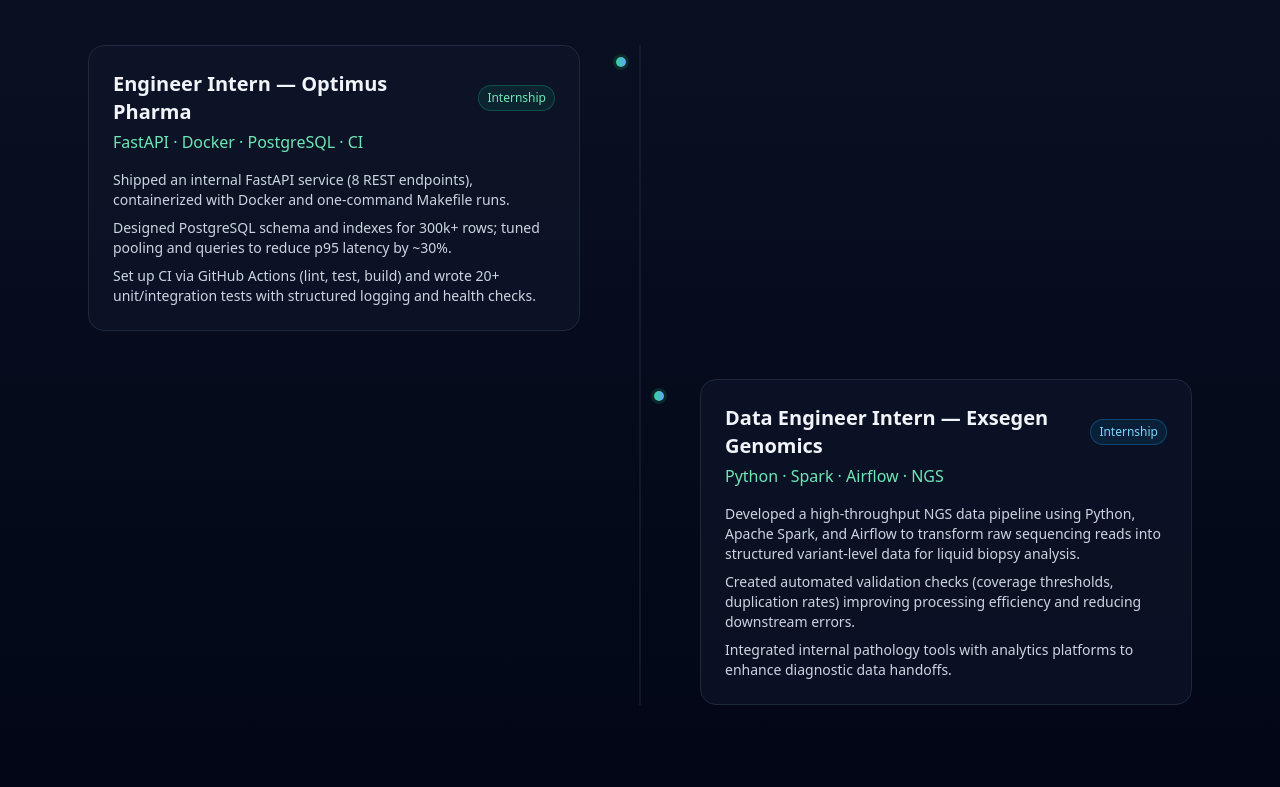
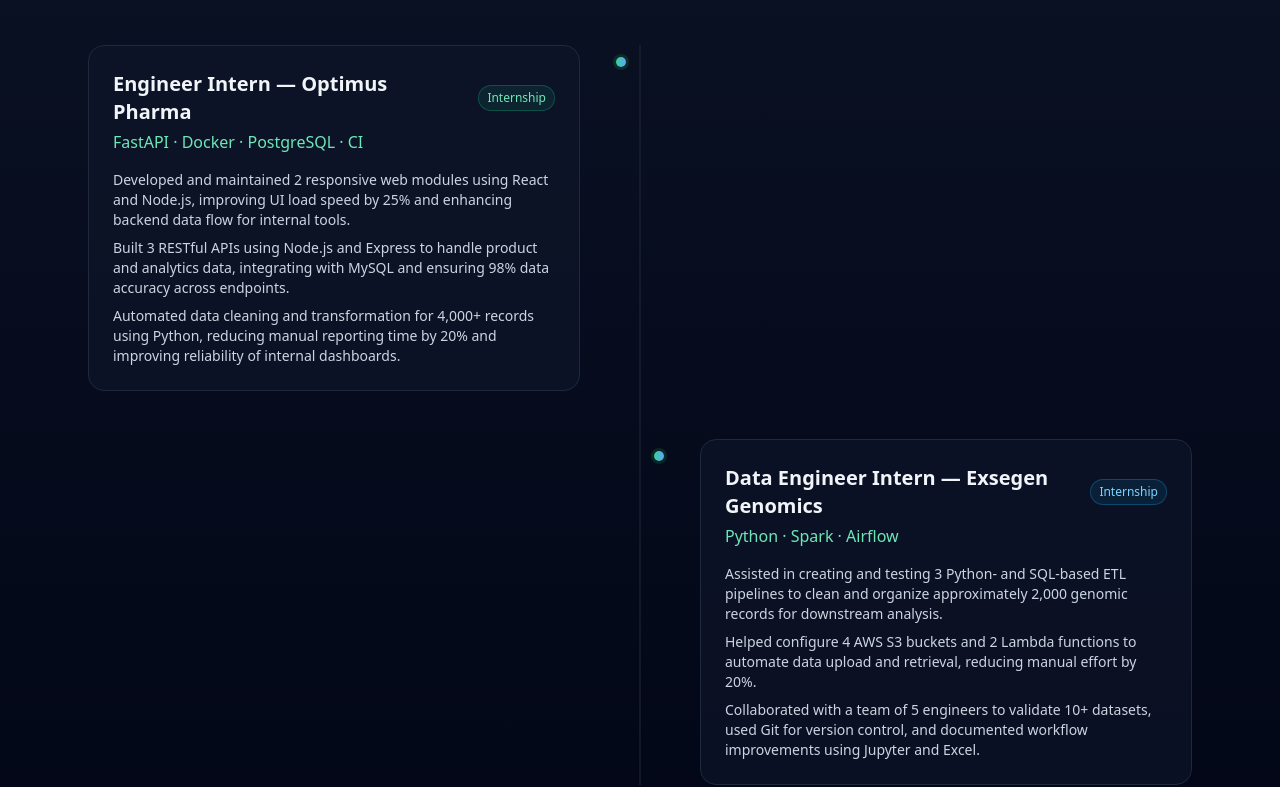
Before and after one commit to Rahul200512/rahul-portfolio, a plain HTML site: page experience.html in a window 1280 px wide. Shown: the part 199-986 px from the top of the page. Drawn offline with nearby package versions, Linux system fonts and the light colour scheme.

Commit message:
Updated portfolio with next text

```diff
--- a/experience.html
+++ b/experience.html
@@ -56,9 +56,9 @@
                 </div>
                 <div class="mt-1 text-emerald-300">FastAPI · Docker · PostgreSQL · CI</div>
                 <ul class="mt-4 space-y-2 text-slate-300 text-sm">
-                  <li>Shipped an internal FastAPI service (8 REST endpoints), containerized with Docker and one-command Makefile runs.</li>
-                  <li>Designed PostgreSQL schema and indexes for 300k+ rows; tuned pooling and queries to reduce p95 latency by ~30%.</li>
-                  <li>Set up CI via GitHub Actions (lint, test, build) and wrote 20+ unit/integration tests with structured logging and health checks.</li>
+                  <li>Developed and maintained 2 responsive web modules using React and Node.js, improving UI load speed by 25% and enhancing backend data flow for internal tools.</li>
+                  <li>Built 3 RESTful APIs using Node.js and Express to handle product and analytics data, integrating with MySQL and ensuring 98% data accuracy across endpoints.</li>
+                  <li>Automated data cleaning and transformation for 4,000+ records using Python, reducing manual reporting time by 20% and improving reliability of internal dashboards.</li>
                 </ul>
               </article>
             </div>
@@ -75,11 +75,11 @@
                   <h3 class="text-lg md:text-xl font-semibold text-slate-100">Data Engineer Intern — Exsegen Genomics</h3>
                   <span class="text-xs px-2 py-1 rounded-full border border-sky-500/30 text-sky-300 bg-sky-500/10">Internship</span>
                 </div>
-                <div class="mt-1 text-emerald-300">Python · Spark · Airflow · NGS</div>
+                <div class="mt-1 text-emerald-300">Python · Spark · Airflow </div>
                 <ul class="mt-4 space-y-2 text-slate-300 text-sm">
-                  <li>Developed a high-throughput NGS data pipeline using Python, Apache Spark, and Airflow to transform raw sequencing reads into structured variant-level data for liquid biopsy analysis.</li>
-                  <li>Created automated validation checks (coverage thresholds, duplication rates) improving processing efficiency and reducing downstream errors.</li>
-                  <li>Integrated internal pathology tools with analytics platforms to enhance diagnostic data handoffs.</li>
+                  <li>Assisted in creating and testing 3 Python- and SQL-based ETL pipelines to clean and organize approximately 2,000 genomic records for downstream analysis.</li>
+                  <li>Helped configure 4 AWS S3 buckets and 2 Lambda functions to automate data upload and retrieval, reducing manual effort by 20%.</li>
+                  <li>Collaborated with a team of 5 engineers to validate 10+ datasets, used Git for version control, and documented workflow improvements using Jupyter and Excel.</li>
                 </ul>
               </article>
             </div>
```
Also changed, not shown: index.html (+6 -6 lines).
